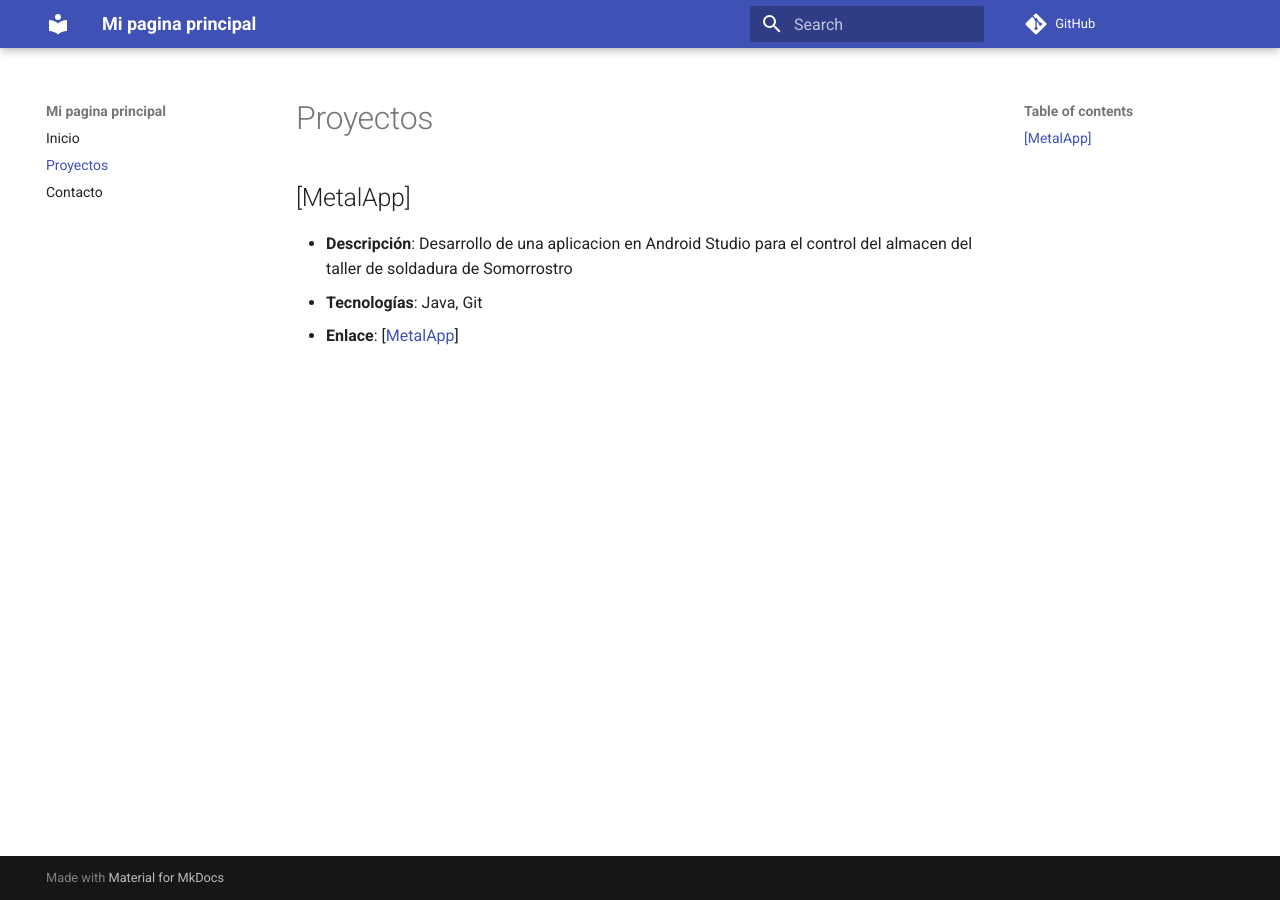
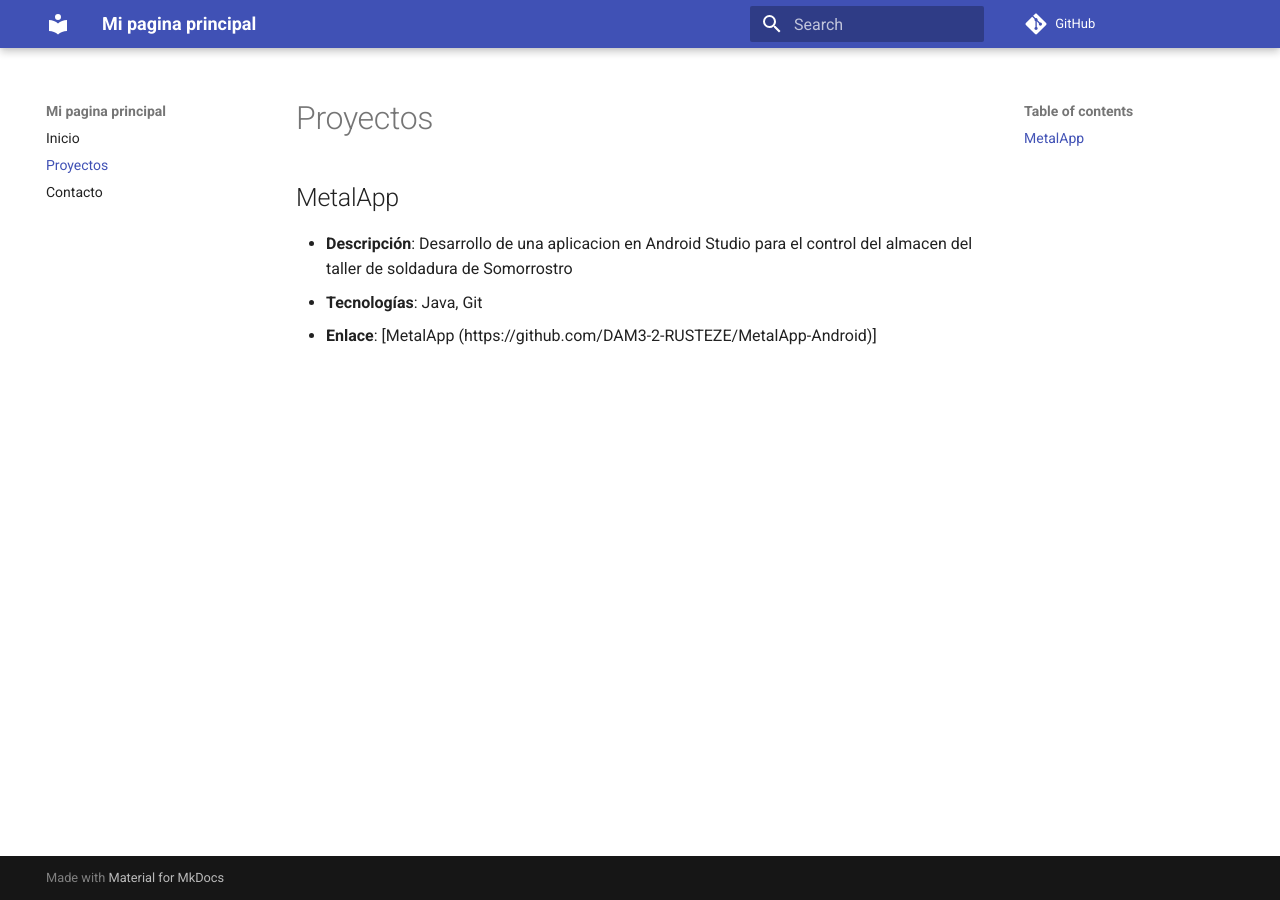
Before and after one commit to AsierPerez31/asierperez31.github.io, an MkDocs documentation site: the page built from docs/proyectos.md, in a window 1280 px wide. Built offline with MkDocs 1.6.1 and Material for MkDocs 9.7.7, drawn with Linux system fonts in a browser that asks for light colours; comment, search, counter and statistics services are not loaded.

Commit message:
Mejora enlace proyecto

```diff
--- a/docs/proyectos.md
+++ b/docs/proyectos.md
@@ -1,6 +1,6 @@
 # Proyectos
 
-## [MetalApp]
+## MetalApp
 - **Descripción**: Desarrollo de una aplicacion en Android Studio para el control del almacen del taller de soldadura de Somorrostro
 - **Tecnologías**: Java, Git
-- **Enlace**: [[MetalApp](https://github.com/DAM3-2-RUSTEZE/MetalApp-Android)]
+- **Enlace**: [MetalApp (https://github.com/DAM3-2-RUSTEZE/MetalApp-Android)]
```
